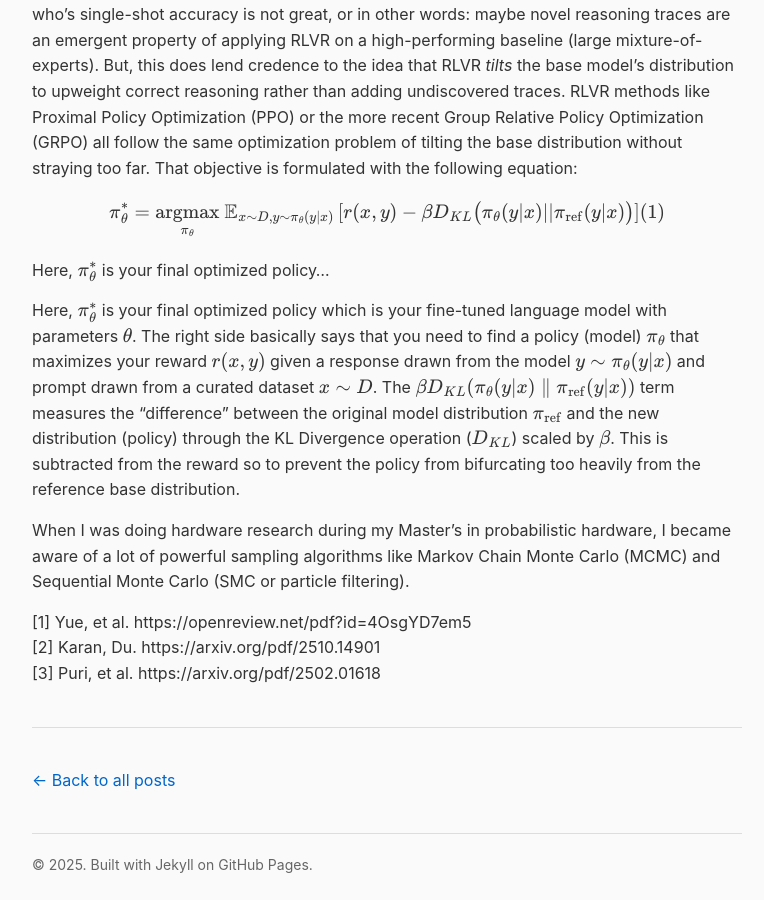
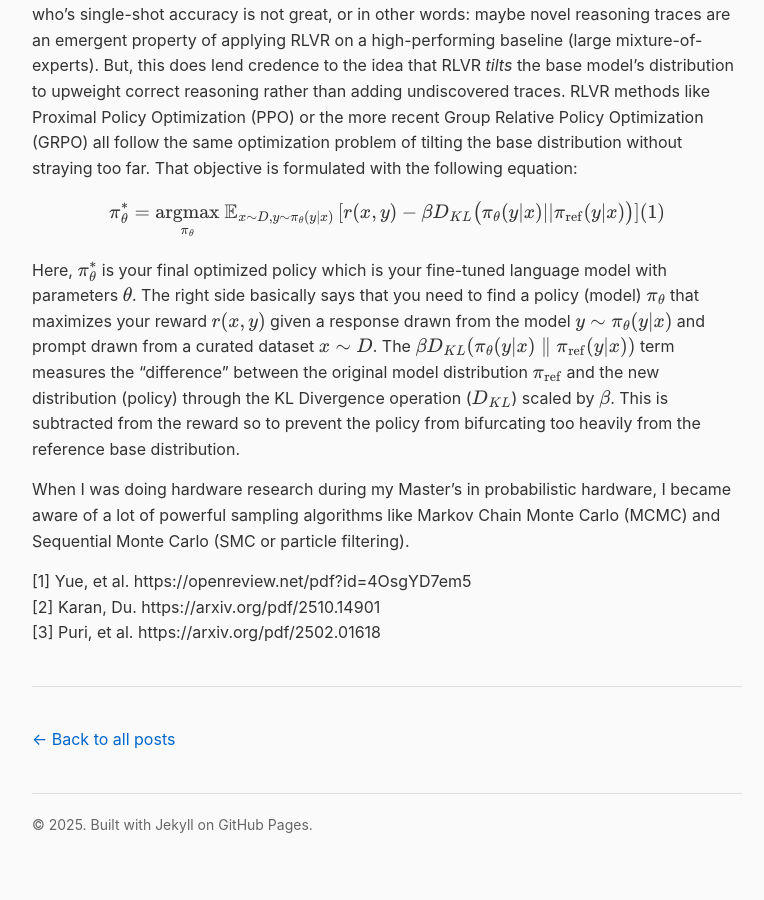
Before and after one commit to roshanwariar/roshanwariar.github.io, a Jekyll site: the page built from _posts/2025-12-8-pita.md, in a window 1280 px wide and 900 px high, scrolled down 1842 px. Shown: the whole window, without its empty margins (253-1017 px from the left). Built offline with Jekyll 4.4.1, drawn with Linux system fonts in a browser that asks for light colours; after the commit the page ends 2713 px from its top, so only the background shows below that.

Commit message:
Update 2025-12-8-pita.md

```diff
--- a/_posts/2025-12-8-pita.md
+++ b/_posts/2025-12-8-pita.md
@@ -19,8 +19,6 @@ Now, it's possible this generalization about RLVR is true only when applied to a
 
 $$\pi_{\theta}^{*} = \underset{\pi_{\theta}}{\text{argmax}}\ \mathbb{E}_{x\sim D,y \sim \pi_{\theta}(y|x)} \left[ r(x,y) - \beta D_{KL} \big(\pi_{\theta}(y|x) || \pi_{\text{ref}}(y|x)\big) \right] \text{(1)}$$
 
-Here, \$\pi_{\theta}^{*}\$ is your final optimized policy...
-
 Here, \$\pi_{\theta}^{*}\$ is your final optimized policy which is your fine-tuned language model with parameters \$\theta\$. The right side basically says that you need to find a policy (model) \$\pi_{\theta}\$ that maximizes your reward \$r(x,y)\$ given a response drawn from the model \$y\sim\pi_{\theta}(y\|x)\$ and prompt drawn from a curated dataset \$x\sim D\$. The \$\beta D_{KL}(\pi_{\theta}(y\|x)\parallel\pi_{\text{ref}}(y\|x))\$ term measures the "difference" between the original model distribution \$\pi_{\text{ref}}\$ and the new distribution (policy) through the KL Divergence operation (\$D_{KL}\$) scaled by \$\beta\$. This is subtracted from the reward so to prevent the policy from bifurcating too heavily from the reference base distribution.
 
 When I was doing hardware research during my Master's in probabilistic hardware, I became aware of a lot of powerful sampling algorithms like Markov Chain Monte Carlo (MCMC) and Sequential Monte Carlo (SMC or particle filtering).
```
